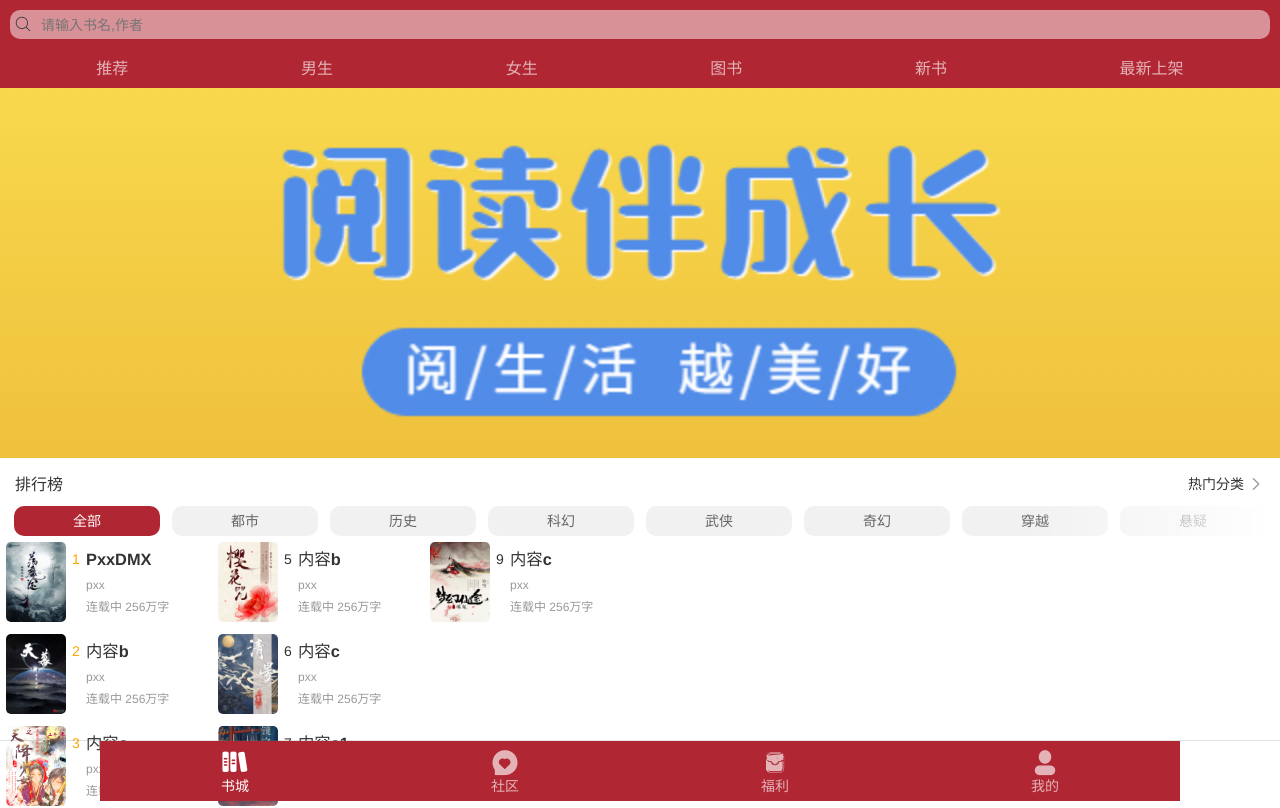
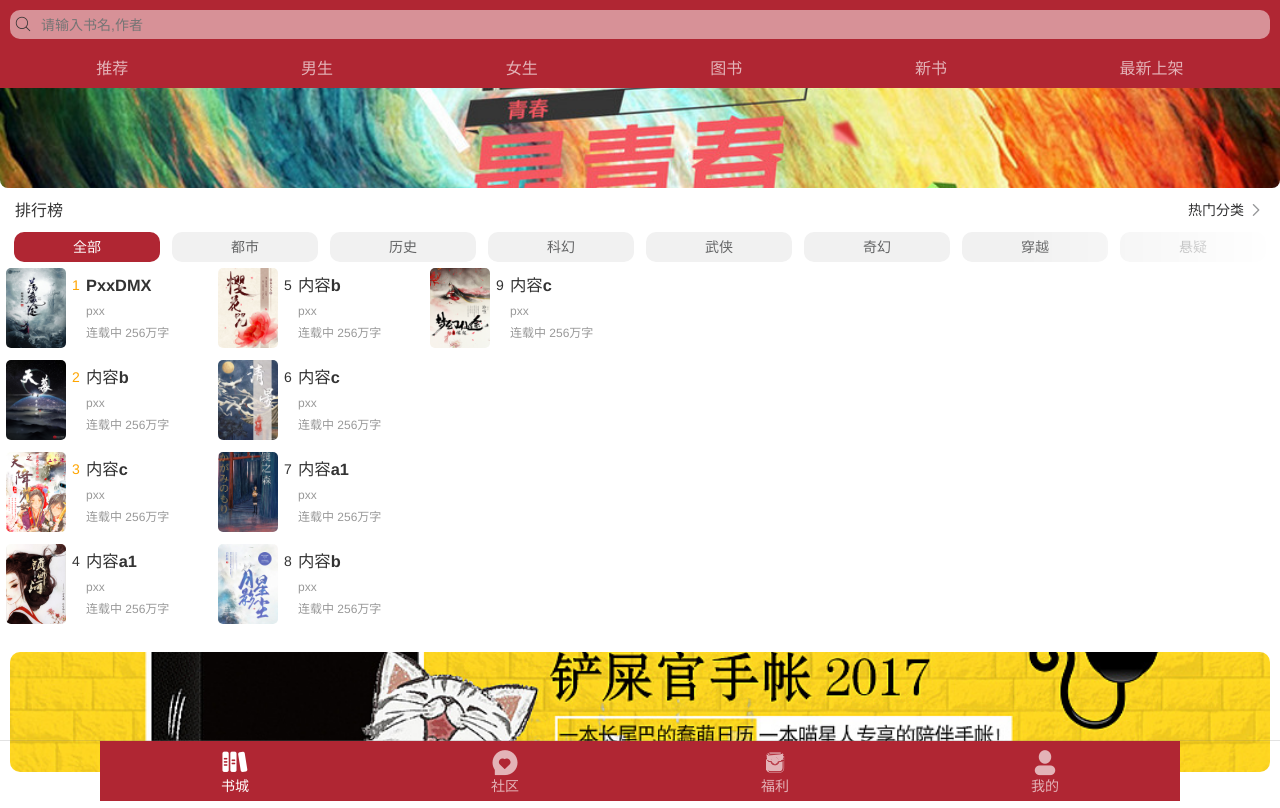
Before and after one commit to MIUTEpxx/iNovel_vue3, a Vue app: page /#/index in a window 1280 px wide. Shown: the top 808 px of the page. Built offline with nearby package versions, Linux system fonts and the light colour scheme.

Commit message:
修改了头部图片样式

```diff
--- a/src/assets/css/index.css
+++ b/src/assets/css/index.css
@@ -90,7 +90,17 @@
     position:sticky;
     color: var(--unselectcolor);
 }
-
+.header .headerImgBox{
+    border-radius: 0 0 8px 8px;
+    height: 100px;
+    overflow: hidden;
+}
+.header .headerImgBox img{
+    width: 100%;
+    height: 100%;
+    /* 使图片等比例缩放 */
+    object-fit: cover;
+}
 /* ----------排行榜 ----------*/
 .charts{
     display: flex;
@@ -153,7 +163,7 @@
 }
 .chartstab-img{
     /* width: 22%; */
-    /* 不放大，不缩小，基础宽度为22% */
+    /* 不放大，不缩小，基础宽度为30% */
     flex: 0 0 30%;
 }
 .chartstab-img img{
@@ -237,5 +247,21 @@
 }
 /* 首页轮播图 */
 .banner{
+    padding: 10px;
     width: 100vw;
+    border-radius: 10px;
+    overflow: hidden;
 }
+.my-swipe .van-swipe-item {
+    width: 100%; /* Set the width of the swipe item */
+    height: 120px; /* Set a fixed height for the swipe item */
+    overflow: hidden;
+    border-radius: 10px;
+}
+.banner img{
+
+    width: 100%;
+    height: 100%;
+    /* 使图片等比例缩放 */
+    object-fit: cover;
+}
--- a/src/views/index/header.vue
+++ b/src/views/index/header.vue
@@ -26,9 +26,9 @@ import { ref } from 'vue';
                 </ul>
                 </van-sticky>
             </div>
-            <!-- 广告位 -->
-            <div>
-                <img src="@/assets/images/header.jpg" alt="">
+            <!-- 头部图片 -->
+            <div class="headerImgBox">
+                <img src="@/assets/images/header2.jpg" alt="">
             </div>
             <!-- <p class="TempTest">头部</p> -->
              <!-- <div class="box"></div> -->
```
Also changed, not shown: src/assets/images/header1.jpg (renamed from src/assets/images/header.jpg), src/assets/images/header2.jpg (added).
